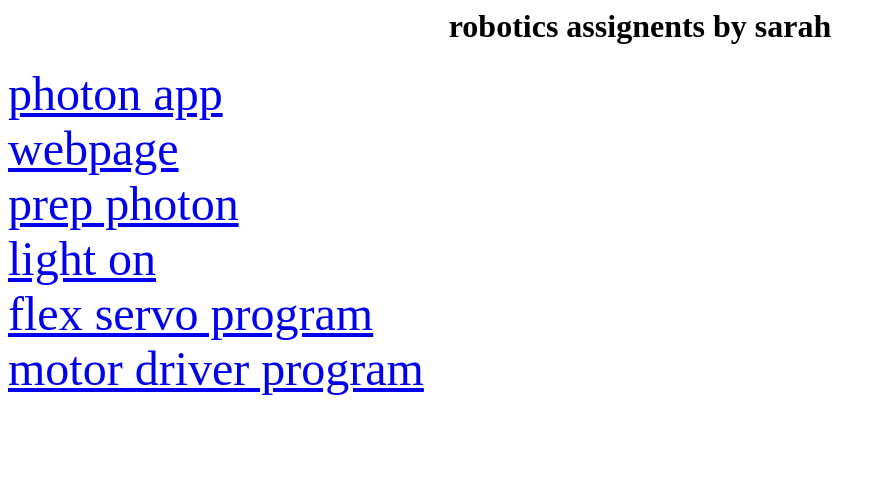
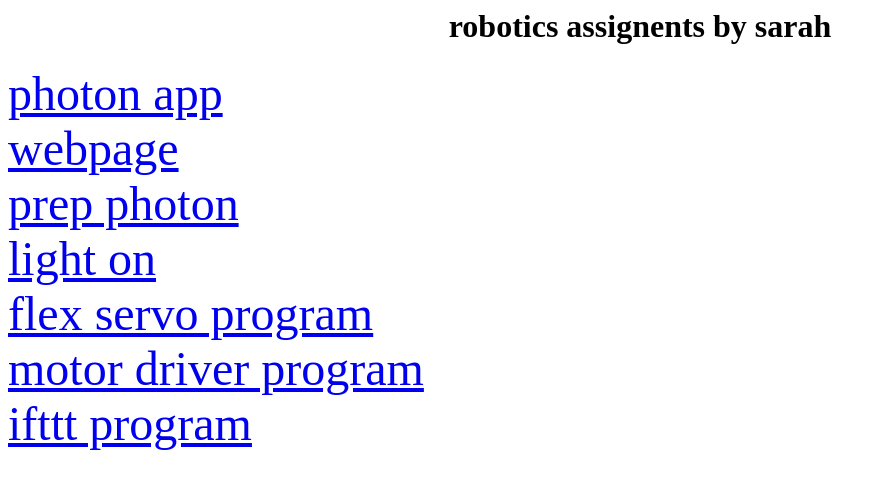
Before and after one commit to Faylea/T1A01-app-sarah, a plain HTML site: page index.html in a window 1280 px wide. Shown: the whole page, without its empty margins (0-886 px from the left). Drawn offline with Linux system fonts and the light colour scheme.

Commit message:
Update index.html

```diff
--- a/index.html
+++ b/index.html
@@ -8,4 +8,5 @@
 <a href="T1A05-light-on-sarah.html">light on</a><br>
 <a href="T1A06-Flex-Servo-Sarah.html">flex servo program</a><br>
 <a href="T1A08-MotorDriver-Sarah.html">motor driver program</a><br>
+<a href="T1A12-IFTTT-Sarah.html">ifttt program</a><br>
 </font>
```
